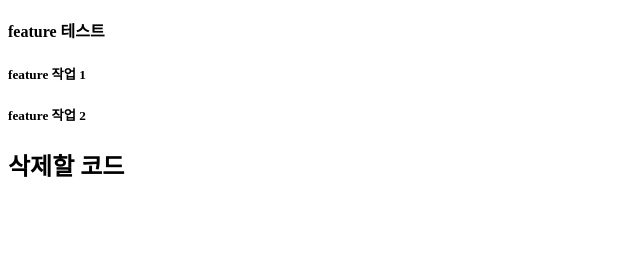
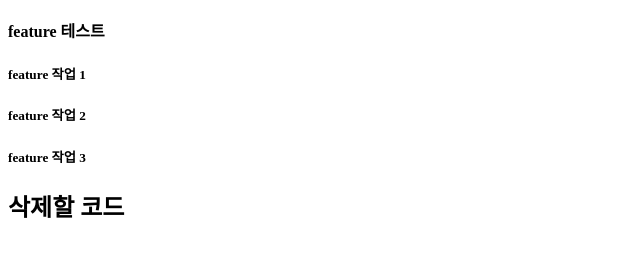
Before and after one commit to hyg1488/Study_Box, a website: page PJ_Test/test.html in a window 1280 px wide. Shown: the part 119-376 px from the top of the page, without its empty margins (0-640 px from the left). Drawn offline with Linux system fonts and the light colour scheme.

Commit message:
test 작업02

```diff
--- a/PJ_Test/test.html
+++ b/PJ_Test/test.html
@@ -17,6 +17,7 @@
       <h4>feature 테스트</h4>
       <h5>feature 작업 1</h5>
       <h5>feature 작업 2</h5>
+      <h5>feature 작업 3</h5>
     </div>
 
     <div class="delete">
```
